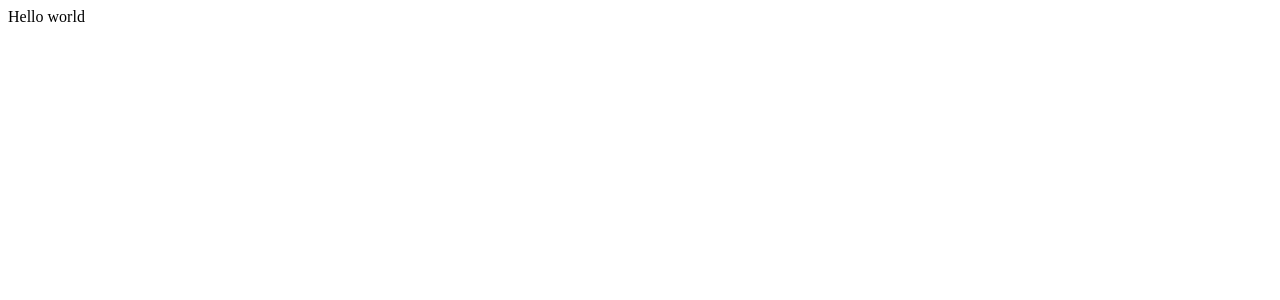
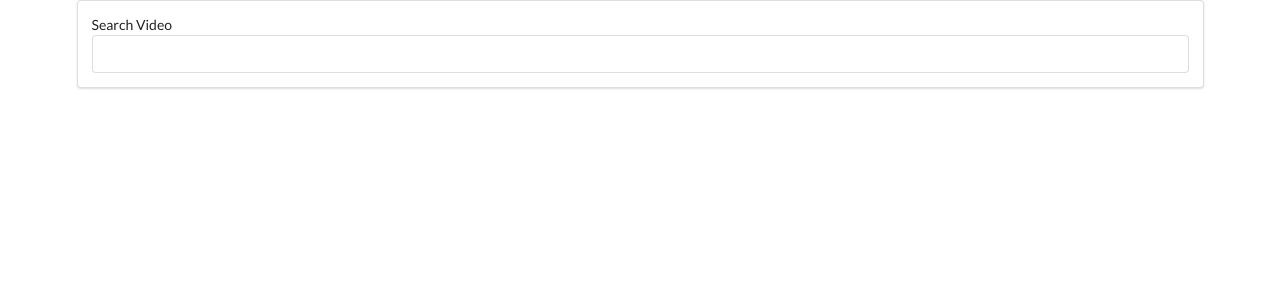
Before and after one commit to omar2004712/videos-hooks, a React (Create React App) app: page / in a window 1280 px wide. Shown: the top 300 px of the page. Built offline with nearby package versions, Linux system fonts and the light colour scheme.

Commit message:
build: inital set up for the search box component

```diff
--- a/public/index.html
+++ b/public/index.html
@@ -5,6 +5,13 @@
     <link rel="icon" href="%PUBLIC_URL%/favicon.ico" />
     <meta name="viewport" content="width=device-width, initial-scale=1" />
     <meta name="theme-color" content="#000000" />
+    <link
+      rel="stylesheet"
+      href="https://cdnjs.cloudflare.com/ajax/libs/semantic-ui/2.4.1/semantic.min.css"
+      integrity="sha512-8bHTC73gkZ7rZ7vpqUQThUDhqcNFyYi2xgDgPDHc+GXVGHXq+xPjynxIopALmOPqzo9JZj0k6OqqewdGO3EsrQ=="
+      crossorigin="anonymous"
+      referrerpolicy="no-referrer"
+    />
     <meta
       name="description"
       content="Web site created using create-react-app"
--- a/src/components/App.js
+++ b/src/components/App.js
@@ -1,9 +1,14 @@
 import React from 'react';
+import SearchBar from './SearchBar';
 
 // eslint-disable-next-line react/prefer-stateless-function
 class App extends React.Component {
   render() {
-    return <div>Hello world</div>;
+    return (
+      <div className="ui container">
+        <SearchBar />
+      </div>
+    );
   }
 }
 
--- /dev/null
+++ b/src/components/SearchBar.js
@@ -0,0 +1,19 @@
+/* eslint-disable jsx-a11y/label-has-for */
+/* eslint-disable jsx-a11y/label-has-associated-control */
+import React from 'react';
+
+// eslint-disable-next-line react/prefer-stateless-function
+class SearchBar extends React.Component {
+  render() {
+    return (
+      <div className="search-bar ui segment">
+        <form className="ui form">
+          <label>Search Video</label>
+          <input type="text" />
+        </form>
+      </div>
+    );
+  }
+}
+
+export default SearchBar;
```
Also changed, not shown: .eslintrc.json.
